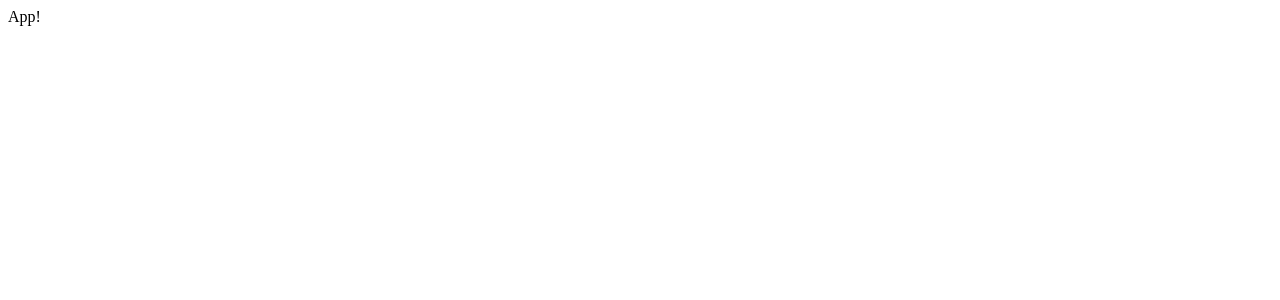
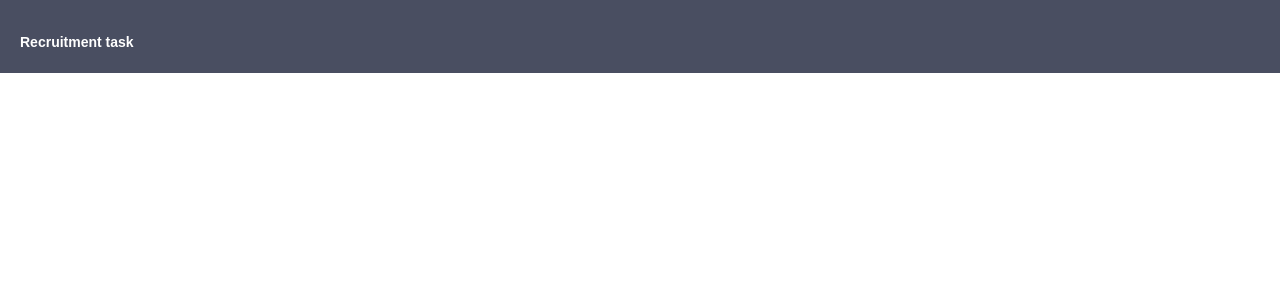
Before and after one commit to bartekparysek/ManageServers, a React (Create React App) app in the folder ui/: page / in a window 1280 px wide. Shown: the top 300 px of the page. Built offline with nearby package versions, Linux system fonts and the light colour scheme.

Commit message:
added styled components, axios and new ui components

```diff
--- a/ui/package.json
+++ b/ui/package.json
@@ -3,9 +3,11 @@
   "version": "0.1.0",
   "private": true,
   "dependencies": {
+    "axios": "^0.21.1",
     "react": "^16.9.0",
     "react-dom": "^16.9.0",
-    "react-scripts": "3.1.0"
+    "react-scripts": "3.1.0",
+    "styled-components": "^5.3.0"
   },
   "scripts": {
     "start": "react-scripts start",
--- a/ui/src/components/App.js
+++ b/ui/src/components/App.js
@@ -1,10 +1,17 @@
 import React from 'react'
+
+import NavBar from './Navbar';
+import ServerList from './ServersList';
+import SearchBar from './SearchBar';
+import ServerNumber from './ServerNumber';
+import GlobalStyle from '../globalStyles';
 
 const App = () => {
    return (
-      <div>
-         App!
-      </div>
+      <>
+         <GlobalStyle />
+         <NavBar />
+      </>
    )
 }
 export default App;
--- /dev/null
+++ b/ui/src/components/Navbar.js
@@ -0,0 +1,30 @@
+import React from 'react';
+import styled from 'styled-components';
+
+const StyledNav = styled.nav`
+position:relative;
+top:0;
+background-color: #494E61;
+height: 73px;
+color: #fff;
+padding: 20px;
+font-family: 'Montserrat', sans-serif;
+font-size: 14px;
+line-height: 44px;
+font-weight: bold;
+
+
+`;
+
+const Navbar = () => {
+   return (
+      <>
+         <StyledNav>
+            <p>Recruitment task</p>
+         </StyledNav>
+      </>
+
+   );
+}
+
+export default Navbar
--- /dev/null
+++ b/ui/src/components/SearchBar.js
@@ -0,0 +1,11 @@
+import React from 'react'
+
+const SearchBar = () => {
+   return (
+      <div>
+         SearchBar
+      </div>
+   )
+}
+
+export default SearchBar
--- /dev/null
+++ b/ui/src/components/ServerNumber.js
@@ -0,0 +1,12 @@
+import React from 'react'
+
+const ServerNumber = () => {
+   return (
+      <div>
+         <h3>Servers</h3>
+         <p>Number or eleements:</p>
+      </div>
+   )
+}
+
+export default ServerNumber
--- /dev/null
+++ b/ui/src/components/ServersList.js
@@ -0,0 +1,11 @@
+import React from 'react'
+
+const ServersList = () => {
+   return (
+      <div>
+         Servers List
+      </div>
+   )
+}
+
+export default ServersList
--- /dev/null
+++ b/ui/src/globalStyles.js
@@ -0,0 +1,17 @@
+import { createGlobalStyle } from 'styled-components';
+
+const GlobalStyle = createGlobalStyle`
+   @import url('https://fonts.googleapis.com/css2?family=Montserrat:wght@700&family=Open+Sans:wght@400;600&display=swap');
+   *{
+      box-sizing: border-box;
+   }
+   body{
+      margin:0;
+   }
+   p{
+      margin:0;
+   }
+
+`;
+
+export default GlobalStyle;
```
Also changed, not shown: 1 other file (tests, documents, lock files or other folders).
